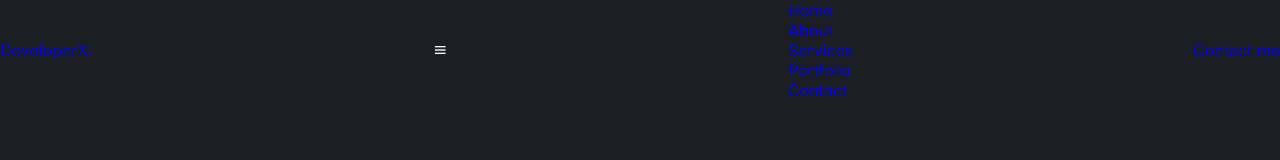
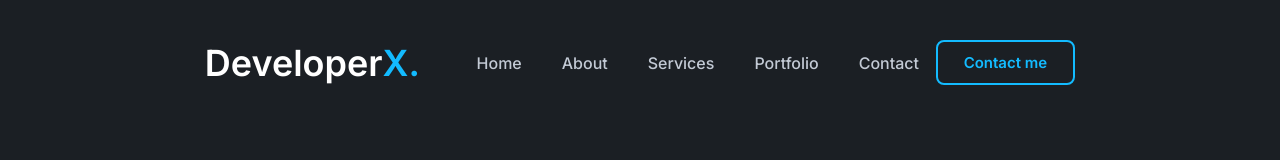
Before and after one commit to MD-DILDAR-MANDAL/MD-DILDAR-MANDAL.github.io, a plain HTML site: page index.html in a window 1280 px wide. Drawn offline with nearby package versions, Linux system fonts and the light colour scheme; files whose address does not match are found by name.

Commit message:
feat(header):add css design

```diff
--- a/style.css
+++ b/style.css
@@ -33,4 +33,60 @@ header{
     display: flex;
     align-items: center;
     justify-content: space-between;
+    padding: 40px 16%;
+    background: transparent;
+    transition: all .50s ease;
 }
+
+.logo{
+    font-size: 36px;
+    color: var(--text-color);
+    font-weight: 600;
+}
+
+span{
+    color: var(--main-color);
+}
+
+.navlist{
+    display: flex;
+}
+
+.navlist a{
+    font-size: var(--p-font);
+    font-weight: 500;
+    color: var(--other-color);
+    margin-left: 40px;
+    transition: all .50s ease;
+}
+
+.navlist a:hover{
+    color: var(--main-color);
+    text-shadow: 3px 3px 20px var(--main-color), -2px 1px 30px var(--text-color);
+}
+
+#menu-icon{
+    font-size: 35px;
+    z-index: 10001;
+    cursor: pointer;
+    display: none;
+}
+
+.h-btn{
+    display: inline-block;
+    padding: 11px 26px;
+    background: transparent;
+    color: var(--main-color);
+    border: 2px solid var(--main-color);
+    border-radius: 8px;
+    font-size: 15px;
+    font-weight: 600;
+    transition: all .50s ease;
+}
+
+.h-btn:hover{
+    background: var(--main-color);
+    color: var(--bg-color);
+    box-shadow: 0 0 20px var(--main-color);
+    transform: scale(1.1);
+}
```
